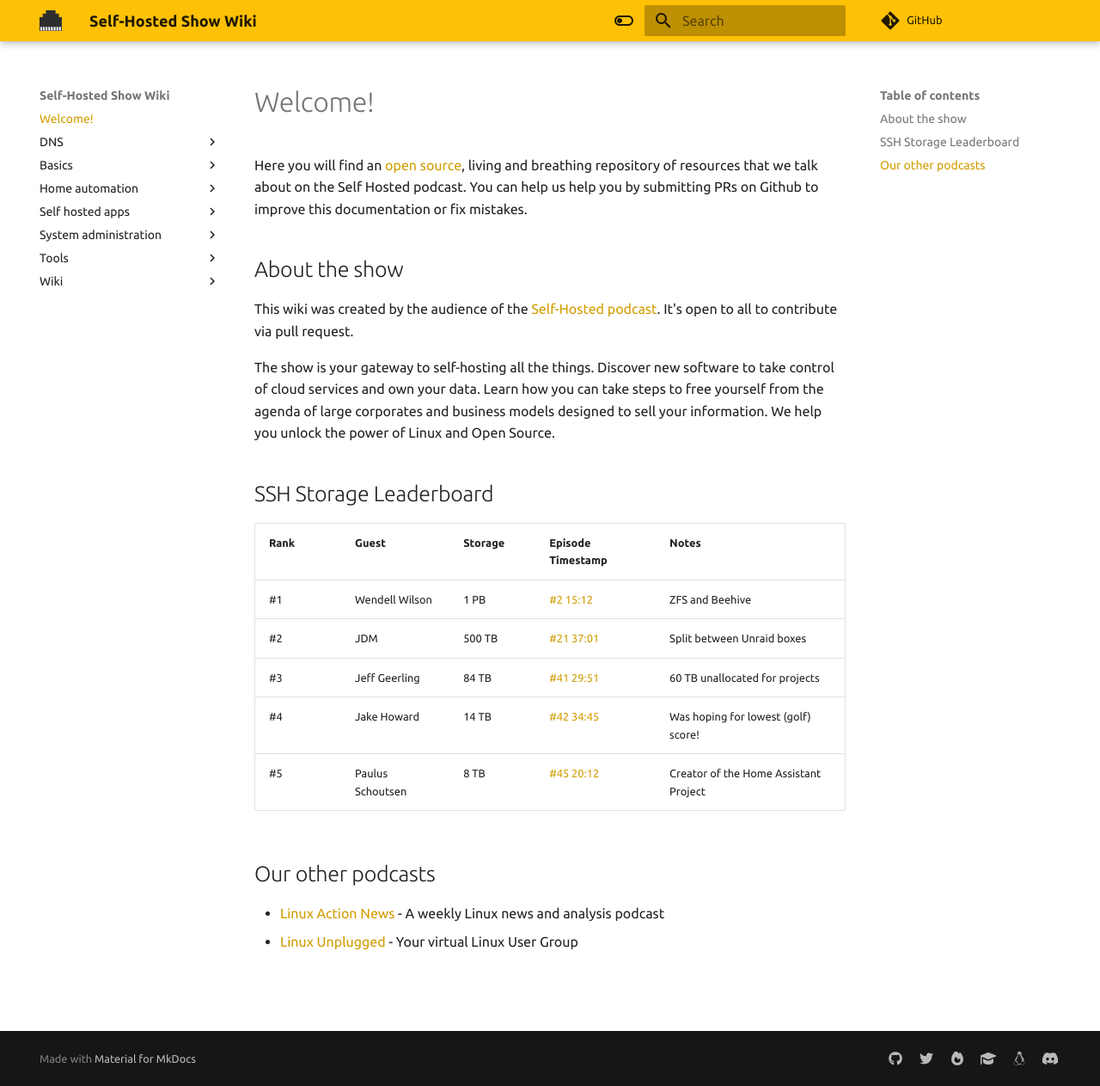
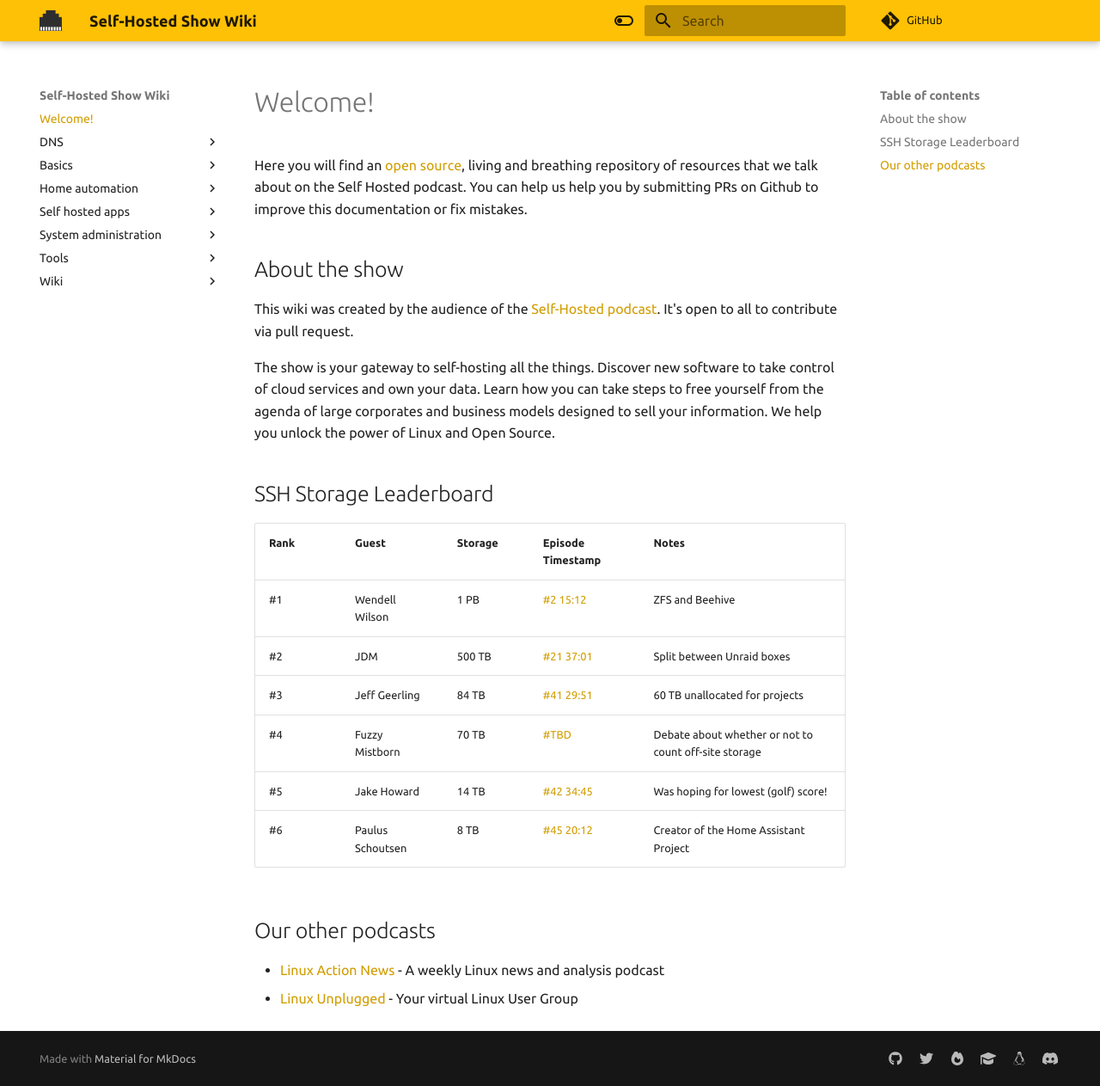
Before and after one commit to selfhostedshow/wiki, an MkDocs documentation site: the page built from docs/index.md, in a window 1280 px wide and 1263 px high. Shown: the whole window at 86% size. Built offline with MkDocs 1.6.1 and Material for MkDocs 9.7.7, drawn with Linux system fonts in a browser that asks for light colours; comment, search, counter and statistics services are not loaded.

Commit message:
Update index.md

```diff
--- a/docs/index.md
+++ b/docs/index.md
@@ -15,8 +15,9 @@ The show is your gateway to self-hosting all the things. Discover new software t
 | #1   | Wendell Wilson   | 1 PB    | [#2 15:12](https://selfhosted.show/2)   | ZFS and Beehive |
 | #2   | JDM              | 500 TB  | [#21 37:01](https://selfhosted.show/21) | Split between Unraid boxes |
 | #3   | Jeff Geerling    | 84 TB   | [#41 29:51](https://selfhosted.show/41) | 60 TB unallocated for projects |
-| #4   | Jake Howard      | 14 TB   | [#42 34:45](https://selfhosted.show/42) | Was hoping for lowest (golf) score! |
-| #5   | Paulus Schoutsen | 8 TB    | [#45 20:12](https://selfhosted.show/45) | Creator of the Home Assistant Project |
+| #4   | Fuzzy Mistborn   | 70 TB   | [#TBD](https://selfhosted.show/70)      | Debate about whether or not to count off-site storage |
+| #5   | Jake Howard      | 14 TB   | [#42 34:45](https://selfhosted.show/42) | Was hoping for lowest (golf) score! |
+| #6   | Paulus Schoutsen | 8 TB    | [#45 20:12](https://selfhosted.show/45) | Creator of the Home Assistant Project |
 
 ## Our other podcasts
 
```
